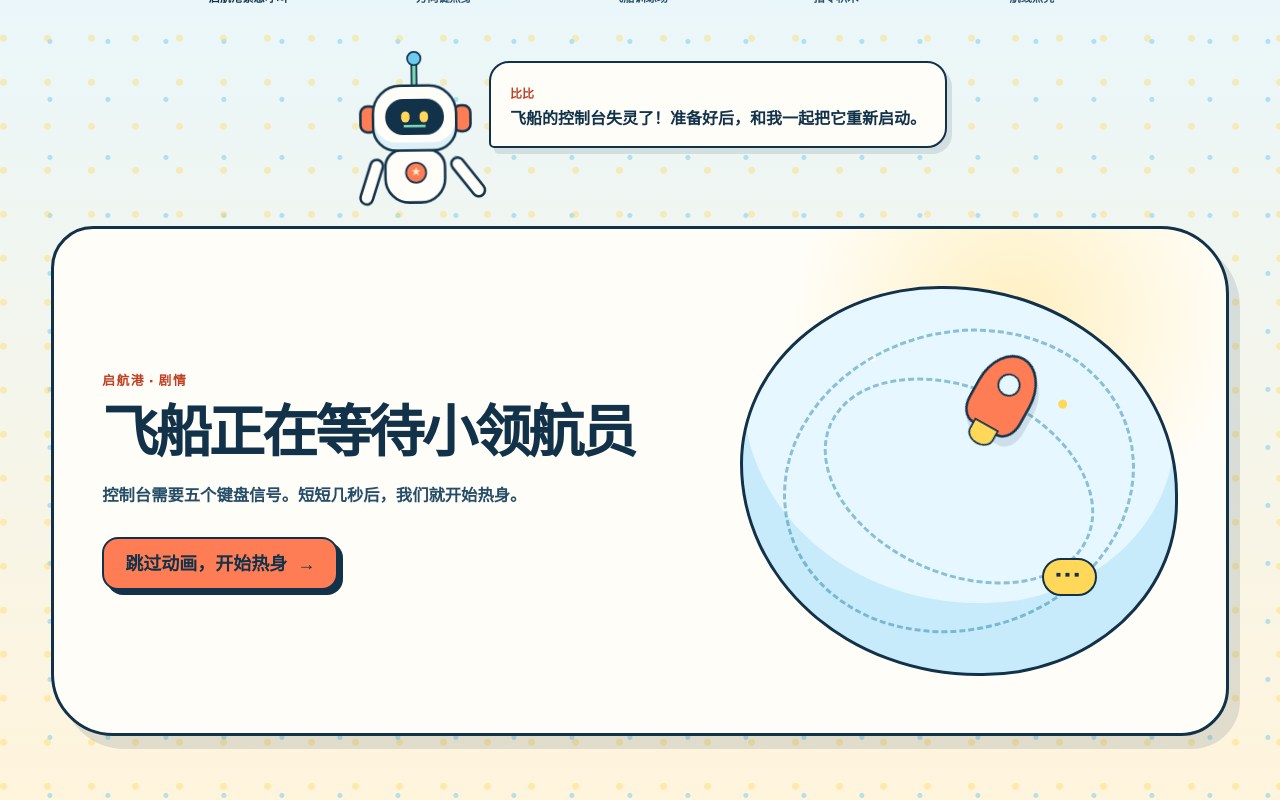
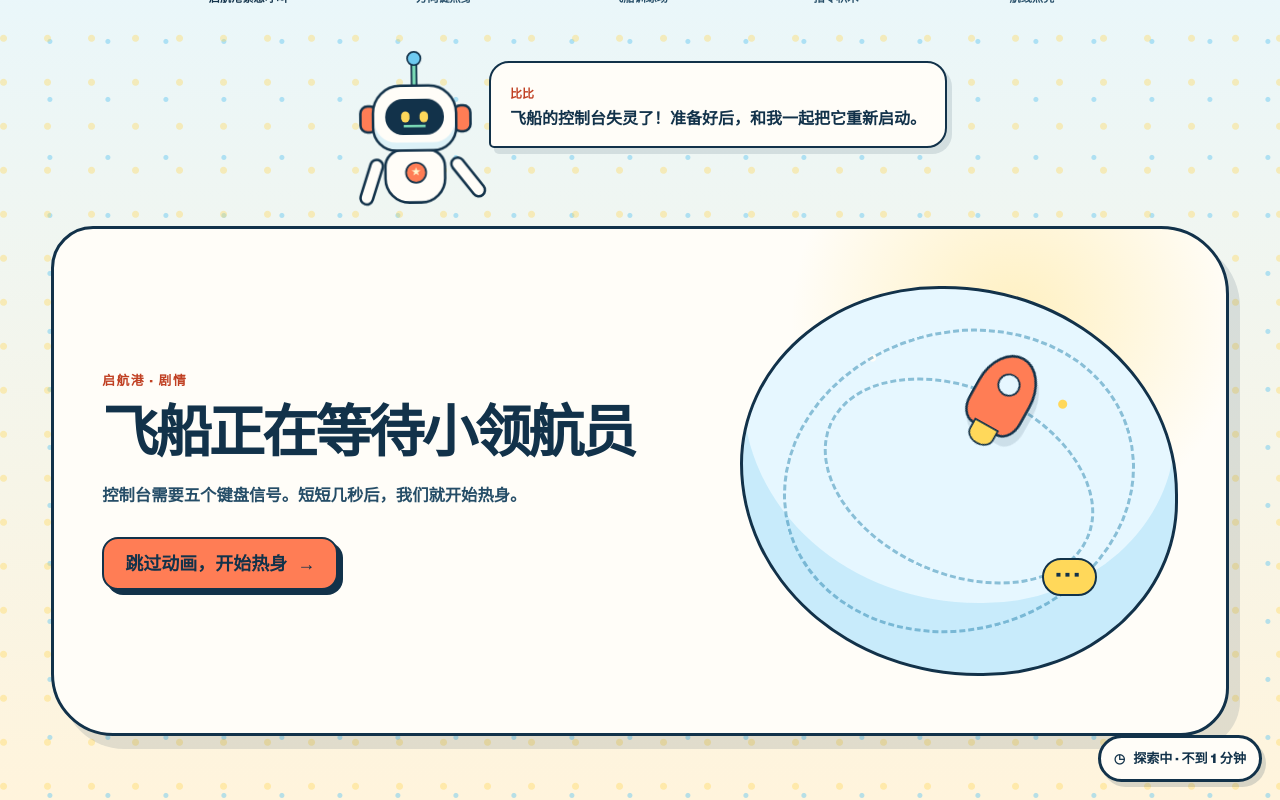
Before and after one commit to oldshipmaster/computer-study, a Next.js app: page / in a window 1280 px wide. Both pictures are taken after a click on the button "开始这次". Shown: the part 143-943 px from the top of the page. Built offline with nearby package versions, Linux system fonts and the light colour scheme.

Commit message:
feat: add visible 8-to-10-minute lesson pacing

```diff
--- a/app/globals.css
+++ b/app/globals.css
@@ -3024,6 +3024,11 @@ input {
 .lesson-error h1 { margin: 0; font-size: clamp(2rem, 5vw, 3.2rem); line-height: 1.05; }
 .lesson-error p { margin: 0; line-height: 1.7; }
 
+.lesson-session-clock { position: fixed; z-index: 40; right: 18px; bottom: 18px; display: flex; align-items: center; gap: 8px; max-width: calc(100vw - 36px); padding: 10px 13px; border: 3px solid var(--deep-sea); border-radius: 999px; background: var(--paper); color: var(--deep-sea); font-size: .82rem; font-weight: 850; box-shadow: 4px 5px 0 rgb(18 50 74 / 16%); }
+.lesson-session-clock--ready { background: var(--mint-soft); }
+.lesson-session-clock--break { background: var(--yellow-soft); border-color: var(--yellow-deep); }
+@media (max-width: 680px) { .lesson-session-clock { right: 10px; bottom: 10px; font-size: .72rem; } }
+
 @keyframes lesson-ship-launch {
   0% {
     transform: translate(-80%, 65%) rotate(-12deg) scale(0.84);
--- a/components/BitIslandApp.tsx
+++ b/components/BitIslandApp.tsx
@@ -14,6 +14,7 @@ import { IslandMap } from "@/components/IslandMap";
 import { LessonCompletion } from "@/components/lessons/LessonCompletion";
 import { LessonAudioProvider } from "@/components/lessons/LessonAudio";
 import { LessonErrorBoundary } from "@/components/lessons/LessonErrorBoundary";
+import { LessonSessionClock } from "@/components/lessons/LessonSessionClock";
 import { getLessonDefinition } from "@/components/lessons/lesson-registry";
 import { ParentPanel, type ParentProgress } from "@/components/ParentPanel";
 import { getCourse } from "@/lib/course-data";
@@ -306,6 +307,7 @@ export function BitIslandApp() {
     productScreen = (
       <LessonErrorBoundary key={activeCourseId} onExit={returnToMap}>
         <LessonAudioProvider enabled={progress.settings.sound}>
+          <LessonSessionClock />
           <LessonComponent
           initialStage={
             progress.resume?.courseId === activeCourseId ? progress.resume.stage : 0
--- /dev/null
+++ b/components/lessons/LessonSessionClock.tsx
@@ -0,0 +1,14 @@
+"use client";
+import { useEffect, useState } from "react";
+import { getSessionClockState } from "@/lib/session-clock";
+export function LessonSessionClock() {
+  const [seconds, setSeconds] = useState(0);
+  useEffect(() => {
+    const timer = window.setInterval(() => {
+      if (document.visibilityState === "visible") setSeconds((value) => value + 15);
+    }, 15_000);
+    return () => window.clearInterval(timer);
+  }, []);
+  const clock = getSessionClockState(seconds);
+  return <div className={`lesson-session-clock lesson-session-clock--${clock.phase}`} role="timer" aria-live={clock.phase === "break" ? "polite" : "off"}><span aria-hidden="true">◷</span><span>{clock.label}</span></div>;
+}
--- /dev/null
+++ b/lib/session-clock.ts
@@ -0,0 +1,8 @@
+export type SessionPhase = "explore" | "ready" | "break";
+export function getSessionClockState(elapsedSeconds: number): { minutes: number; phase: SessionPhase; label: string } {
+  const safeSeconds = Number.isFinite(elapsedSeconds) ? Math.max(0, Math.floor(elapsedSeconds)) : 0;
+  const minutes = Math.floor(safeSeconds / 60);
+  if (safeSeconds >= 600) return { minutes, phase: "break", label: "已到 10 分钟，完成后离屏休息" };
+  if (safeSeconds >= 480) return { minutes, phase: "ready", label: `已学习 ${minutes} 分钟，可以完成本课` };
+  return { minutes, phase: "explore", label: minutes === 0 ? "探索中 · 不到 1 分钟" : `探索中 · ${minutes} 分钟` };
+}
```
Also changed, not shown: 1 other file (tests, documents, lock files or other folders).
